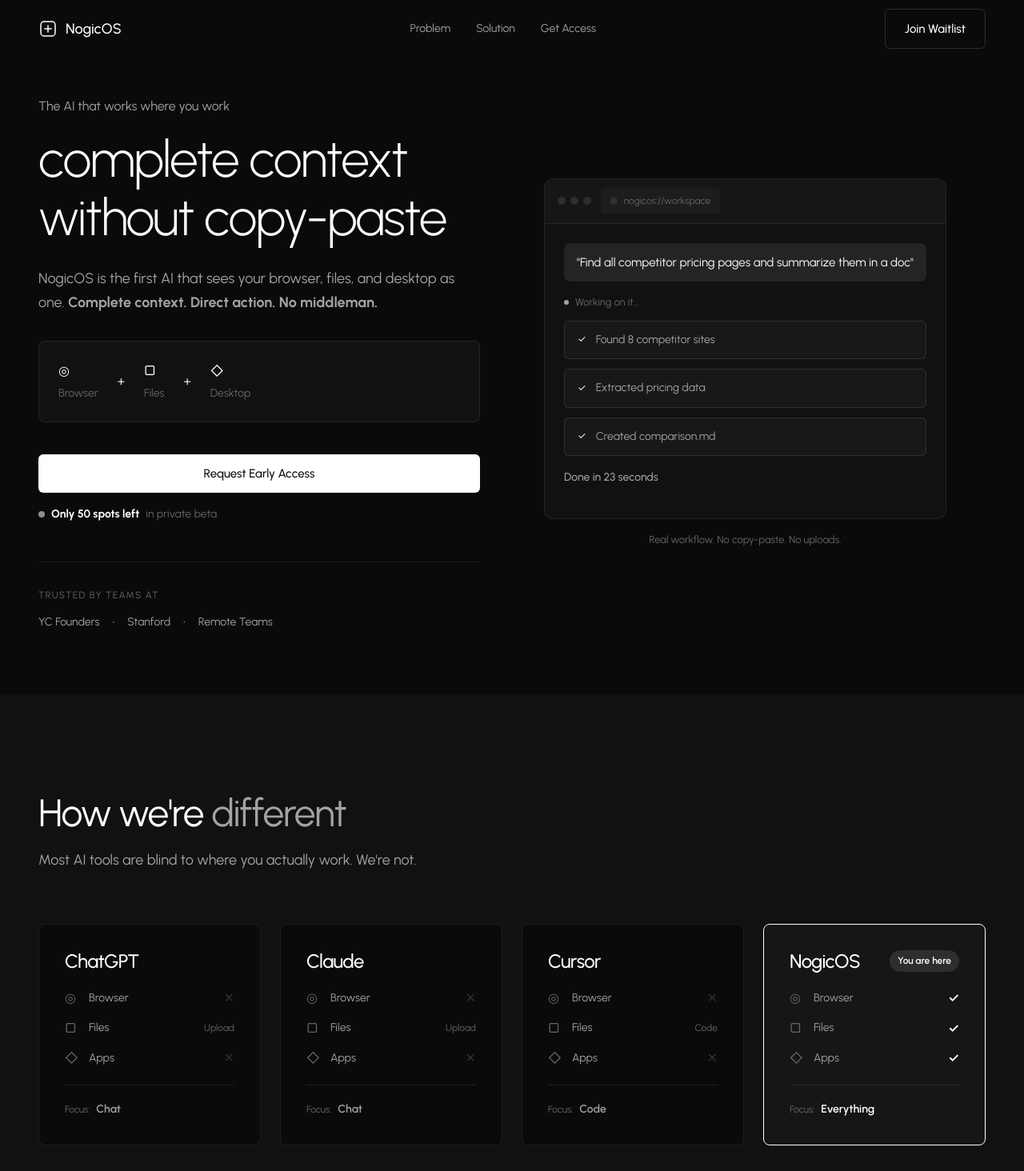
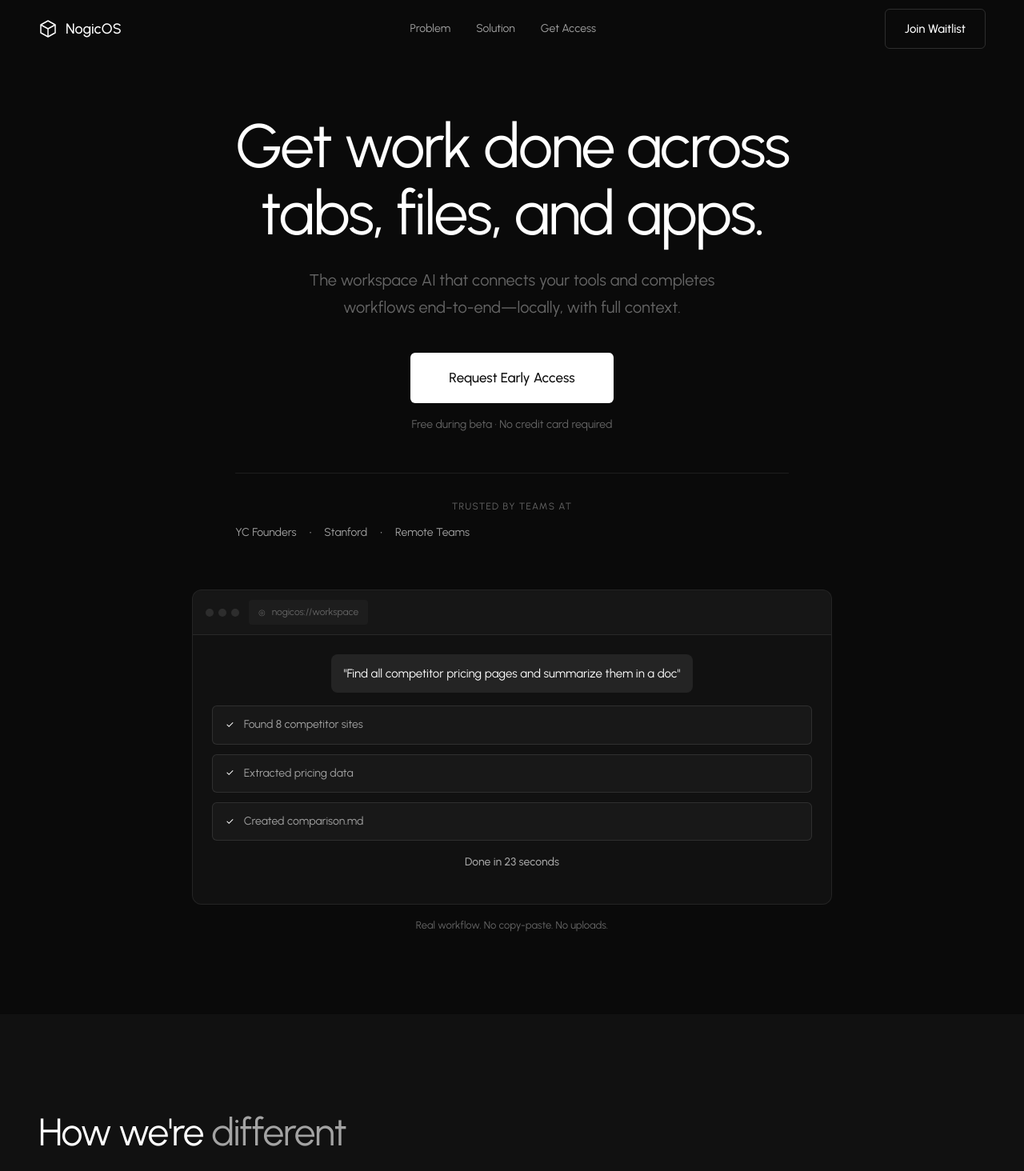
Before and after one commit to zino-tea-ai/nogicos-landing, a Next.js app: page / in a window 1280 px wide. Shown: the top 1464 px of the page at 80% size. Built offline with nearby package versions, Linux system fonts and the light colour scheme.

Commit message:
feat: Refine hero layout and unify section rhythm

```diff
--- a/src/app/globals.css
+++ b/src/app/globals.css
@@ -216,6 +216,73 @@
   margin: 0 auto;
 }
 
+/* 居中布局 - 顶级视觉 */
+.hero.hero-centered {
+  display: flex;
+  flex-direction: column;
+  justify-content: center;
+  align-items: center;
+  text-align: center;
+  gap: 60px;
+  max-width: 100%;
+  padding: 140px 48px 100px;
+}
+
+.hero-centered .hero-content {
+  max-width: 900px;
+  justify-self: center;
+}
+
+.hero-centered .hero-title {
+  font-size: clamp(3rem, 6vw, 5rem);
+  line-height: 1.1;
+  letter-spacing: -0.03em;
+  margin-bottom: 24px;
+}
+
+.hero-centered .hero-title-highlight {
+  color: var(--text-secondary);
+}
+
+.hero-title-line {
+  display: inline-block;
+  white-space: nowrap;
+}
+
+.hero-centered .hero-subtitle {
+  font-size: 1.25rem;
+  color: var(--text-muted);
+  max-width: 600px;
+  margin: 0 auto 40px;
+}
+
+.hero-centered .hero-cta {
+  display: flex;
+  flex-direction: column;
+  align-items: center;
+  gap: 16px;
+}
+
+.hero-centered .btn-large {
+  padding: 18px 48px;
+  font-size: 1.0625rem;
+}
+
+.hero-note {
+  font-size: 0.875rem;
+  color: var(--text-muted);
+}
+
+.hero-centered .hero-demo {
+  justify-self: center;
+  width: 100%;
+  max-width: 800px;
+}
+
+.hero-demo-centered .demo-window {
+  margin: 0 auto;
+}
+
 .hero-content {
   max-width: 600px;
   justify-self: end;
@@ -258,6 +325,20 @@
   background: var(--bg-elevated);
   border: 1px solid var(--border);
   border-radius: 8px;
+}
+
+/* 轻量化能力展示 */
+.hero-capabilities {
+  display: flex;
+  align-items: center;
+  gap: 16px;
+  color: var(--text-muted);
+  font-size: 0.9375rem;
+  letter-spacing: 0.02em;
+}
+
+.hero-capabilities .separator {
+  opacity: 0.4;
 }
 
 .stat {
@@ -482,6 +563,17 @@
   margin-left: 0;
   margin-right: auto;
   margin-bottom: 64px;
+}
+
+/* Section vertical rhythm */
+.section-stack {
+  display: flex;
+  flex-direction: column;
+  gap: var(--spacing-16);
+}
+
+.section-stack .section-header {
+  margin-bottom: 0;
 }
 
 .section-eyebrow {
--- a/src/app/layout.tsx
+++ b/src/app/layout.tsx
@@ -14,7 +14,7 @@
 });
 
 export const metadata: Metadata = {
-  title: "NogicOS - The AI that works where you work",
+  title: "NogicOS - Get work done across tabs, files, and apps",
   description:
     "Browser. Files. Desktop. One AI, complete context. NogicOS is the first AI that works across your browser, files, and desktop as one unified workspace.",
   keywords: [
@@ -28,7 +28,7 @@
   ],
   authors: [{ name: "NogicOS Team" }],
   openGraph: {
-    title: "NogicOS - The AI that works where you work",
+    title: "NogicOS - Get work done across tabs, files, and apps",
     description:
       "Browser. Files. Desktop. One AI, complete context. The first AI that sees your complete work environment.",
     type: "website",
@@ -37,7 +37,7 @@
   },
   twitter: {
     card: "summary_large_image",
-    title: "NogicOS - The AI that works where you work",
+    title: "NogicOS - Get work done across tabs, files, and apps",
     description:
       "Browser. Files. Desktop. One AI, complete context. The first AI that sees your complete work environment.",
   },
--- a/src/components/sections/Comparison.tsx
+++ b/src/components/sections/Comparison.tsx
@@ -44,6 +44,7 @@
 
   return (
     <section id="comparison" className="problem-section" ref={ref}>
+      <div className="container section-stack">
         <motion.div
           className="section-header"
           initial={{ opacity: 0, y: 40 }}
@@ -129,6 +130,7 @@
             </motion.div>
           ))}
         </div>
+      </div>
     </section>
   );
 }
--- a/src/components/sections/Features.tsx
+++ b/src/components/sections/Features.tsx
@@ -31,6 +31,7 @@
 
   return (
     <section id="features" className="solution-section" ref={ref}>
+      <div className="container section-stack">
         <motion.div
           className="section-header"
           initial={{ opacity: 0, y: 40 }}
@@ -75,6 +76,7 @@
             </motion.div>
           ))}
         </div>
+      </div>
     </section>
   );
 }
--- a/src/components/sections/FinalCTA.tsx
+++ b/src/components/sections/FinalCTA.tsx
@@ -7,6 +7,7 @@
 
   return (
     <section id="waitlist" className="final-cta-section">
+      <div className="container section-stack">
         <FadeIn className="cta-content" amount={0.5} duration={0.8}>
           {/* 稀缺性 */}
           <div className="cta-scarcity">
@@ -36,6 +37,7 @@
             ))}
           </div>
         </FadeIn>
+      </div>
     </section>
   );
 }
--- a/src/components/sections/Hero.tsx
+++ b/src/components/sections/Hero.tsx
@@ -1,102 +1,41 @@
 "use client";
 
-import { motion, AnimatePresence } from "motion/react";
-import { useState, useEffect, useRef } from "react";
-
-// 核心差异化 - 统一三层上下文
-const differentiators = [
-  "the first AI to see your browser, files, and desktop",
-  "complete context without copy-paste",
-  "direct action, not just suggestions",
-  "local-first, your data stays private",
-];
+import { motion } from "motion/react";
 
 export function Hero() {
-  const [currentPain, setCurrentPain] = useState(0);
-  const [isPaused, setIsPaused] = useState(false);
-  const intervalRef = useRef<NodeJS.Timeout | null>(null);
-
-  useEffect(() => {
-    if (!isPaused) {
-      intervalRef.current = setInterval(() => {
-        setCurrentPain((prev) => (prev + 1) % differentiators.length);
-      }, 5000); // 5秒切换
-    }
-    return () => {
-      if (intervalRef.current) clearInterval(intervalRef.current);
-    };
-  }, [isPaused]);
-
   return (
-    <section className="hero">
+    <section className="hero hero-centered">
       <motion.div
         className="hero-content"
         initial={{ opacity: 0, y: 40 }}
         animate={{ opacity: 1, y: 0 }}
         transition={{ duration: 0.8, ease: [0.16, 1, 0.3, 1] }}
       >
-        {/* 痛点驱动的标题 */}
-        <p className="hero-eyebrow">The AI that works where you work</p>
-
-        <h1
-          className="hero-title"
-          onMouseEnter={() => setIsPaused(true)}
-          onMouseLeave={() => setIsPaused(false)}
-        >
-          <AnimatePresence mode="wait">
-            <motion.span
-              key={currentPain}
-              className="pain-text"
-              initial={{ opacity: 0, y: 20 }}
-              animate={{ opacity: 1, y: 0 }}
-              exit={{ opacity: 0, y: -20 }}
-              transition={{ duration: 0.5 }}
-            >
-              {differentiators[currentPain]}
-            </motion.span>
-          </AnimatePresence>
+        {/* 主标题 - 大气居中 */}
+        <h1 className="hero-title">
+          Get work done across
+          <br />
+          <span className="hero-title-line">tabs, files, and apps.</span>
         </h1>
 
+        {/* 副标题 */}
         <p className="hero-subtitle">
-          NogicOS is the first AI that sees your browser, files, and desktop as one.{" "}
-          <strong>Complete context. Direct action. No middleman.</strong>
+          The workspace AI that connects your tools and completes workflows end-to-end—locally, with full context.
         </p>
 
-        {/* 三大核心能力 */}
-        <div className="hero-stats">
-          <div className="stat">
-            <span className="stat-icon">◎</span>
-            <span className="stat-label">Browser</span>
-          </div>
-          <div className="stat-plus">+</div>
-          <div className="stat">
-            <span className="stat-icon">▢</span>
-            <span className="stat-label">Files</span>
-          </div>
-          <div className="stat-plus">+</div>
-          <div className="stat">
-            <span className="stat-icon">◇</span>
-            <span className="stat-label">Desktop</span>
-          </div>
-        </div>
-
-        {/* CTA 区域 - 加紧迫感 */}
+        {/* CTA 区域 */}
         <div className="hero-cta">
           <motion.button
-            className="btn btn-primary"
+            className="btn btn-primary btn-large"
             whileHover={{ scale: 1.02 }}
             whileTap={{ scale: 0.98 }}
             onClick={() => document.getElementById("waitlist")?.scrollIntoView({ behavior: "smooth" })}
           >
             Request Early Access
           </motion.button>
-          <p className="hero-cta-note">
-            <span className="pulse-dot" />
-            <strong>Only 50 spots left</strong> in private beta
-          </p>
+          <p className="hero-note">Free during beta · No credit card required</p>
         </div>
 
-        {/* 信任徽章 */}
         <div className="hero-trust">
           <span>Trusted by teams at</span>
           <div className="trust-logos">
@@ -109,9 +48,9 @@
         </div>
       </motion.div>
 
-      {/* Demo 预览 - 更真实 */}
+      {/* Demo 预览 - 居中展示 */}
       <motion.div
-        className="hero-demo"
+        className="hero-demo hero-demo-centered"
         initial={{ opacity: 0, y: 60 }}
         animate={{ opacity: 1, y: 0 }}
         transition={{ duration: 0.8, delay: 0.3, ease: [0.16, 1, 0.3, 1] }}
@@ -127,15 +66,10 @@
             </div>
           </div>
           <div className="demo-content">
-            {/* 模拟对话 - 更真实的场景 */}
             <div className="demo-message user">
               <p>"Find all competitor pricing pages and summarize them in a doc"</p>
             </div>
             <div className="demo-message ai">
-              <div className="demo-thinking">
-                <span className="thinking-dot" />
-                <span>Working on it...</span>
-              </div>
               <div className="demo-actions">
                 <div className="action done">
                   <span className="action-check">✓</span>
--- a/src/components/sections/SocialProof.tsx
+++ b/src/components/sections/SocialProof.tsx
@@ -6,6 +6,7 @@
 
   return (
     <section className="social-proof-section">
+      <div className="container section-stack">
         {/* Stats */}
         <StaggerList className="stats-bar" staggerDelay={0.1}>
           {stats.map((stat, i) => (
@@ -50,6 +51,7 @@
             </div>
           </div>
         </FadeIn>
+      </div>
     </section>
   );
 }
--- a/src/components/sections/Solution.tsx
+++ b/src/components/sections/Solution.tsx
@@ -7,6 +7,7 @@
 
   return (
     <section id="solution" className="solution-section">
+      <div className="container section-stack">
         <FadeIn className="section-header" amount={0.5}>
           <p className="section-eyebrow">{eyebrow}</p>
           <h2>
@@ -80,6 +81,7 @@
             </table>
           </div>
         </FadeIn>
+      </div>
     </section>
   );
 }
--- a/src/components/ui/Navigation.tsx
+++ b/src/components/ui/Navigation.tsx
@@ -20,11 +20,13 @@
       animate={{ y: 0, opacity: 1 }}
       transition={{ duration: 0.6, ease: [0.16, 1, 0.3, 1] }}
     >
-      {/* Logo */}
+      {/* Logo - 等角立方体，代表多维工作空间 */}
       <Link href="/" className="nav-logo">
         <svg width="24" height="24" viewBox="0 0 24 24" fill="none">
-          <rect x="3" y="3" width="18" height="18" rx="4" stroke="currentColor" strokeWidth="1.5"/>
-          <path d="M8 12h8M12 8v8" stroke="currentColor" strokeWidth="1.5" strokeLinecap="round"/>
+          <path d="M12 2L3 7V17L12 22L21 17V7L12 2Z" stroke="currentColor" strokeWidth="1.5" strokeLinejoin="round"/>
+          <path d="M12 12L3 7" stroke="currentColor" strokeWidth="1.5"/>
+          <path d="M12 12L21 7" stroke="currentColor" strokeWidth="1.5"/>
+          <path d="M12 12V22" stroke="currentColor" strokeWidth="1.5"/>
         </svg>
         <span>NogicOS</span>
       </Link>
```
Also changed, not shown: src/components/sections/Footer.tsx (+4 -13 lines). Lines whose indentation alone changed are shown as unchanged.
